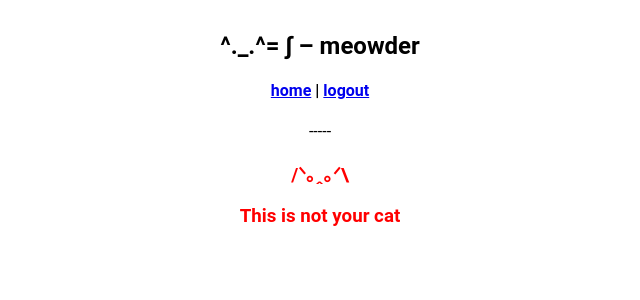
After one commit to mwiens91/meowder, a Django app: page /wrongcat/ in a window 1280 px wide. The commit adds this page. Shown: the top 300 px of the page, without its empty margins (320-960 px from the left). Run offline with Django 3.2, Linux system fonts and the light colour scheme; the visitor is signed in with stand-in values (Sample User, id 1).

Commit message:
Set up Cat homepage

```diff
--- a/meowder/urls.py
+++ b/meowder/urls.py
@@ -21,6 +21,7 @@ import meowder.views as meowder_views
 urlpatterns = [
     path(r'', meowder_views.home, name='home'),
     path(r'admin/', admin.site.urls, name='admin'),
+    path(r'cathome/<int:catid>/', meowder_views.cat_home, name='cathome'),
     path(r'catsignup/', meowder_views.cat_signup, name='catsignup'),
     path(r'editemail/',
          meowder_views.EditEmail.as_view(success_url='/',
@@ -34,6 +35,7 @@ urlpatterns = [
          auth_views.PasswordChangeView.as_view(success_url='/',
                                                template_name="editpassword.html"),
          name='editpassword'),
+    path(r'wrongcat/', meowder_views.error_wrong_cat, name='errorwrongcat'),
     path(r'login/', auth_views.login, {'template_name': 'login.html'}, name='login'),
     path(r'logout/', auth_views.logout, {'next_page': 'login'}, name='logout'),
     path(r'signup/', meowder_views.profile_signup, name='signup'),
--- a/meowder/views.py
+++ b/meowder/views.py
@@ -4,7 +4,7 @@ from django.contrib.auth.models import User
 from django.views.generic.edit import UpdateView
 from django.shortcuts import redirect, render
 from cats.forms import CatSignUpForm, ProfileSignUpForm
-from cats.models import Profile
+from cats.models import Cat, Profile
 
 class EditEmail(UpdateView):
     """User interface to editing email."""
@@ -23,6 +23,16 @@ class EditLocation(UpdateView):
         return self.request.user.profile
 
 @login_required
+def cat_home(request, catid):
+    """Page for rating cats, with a cat."""
+    # Check that user is owner of cat
+    if not request.user.profile.cat_set.filter(id=catid).exists():
+        return redirect(error_wrong_cat)
+
+    cat = Cat.objects.get(id=catid)
+    return render(request, 'cathome.html', {'cat': cat})
+
+@login_required
 def cat_signup(request):
     """Cat sign up page."""
     if request.method == 'POST':
@@ -36,6 +46,11 @@ def cat_signup(request):
     else:
         form = CatSignUpForm()
     return render(request, 'catsignup.html', {'form': form})
+
+@login_required
+def error_wrong_cat(request):
+    """Error page for cat not belonging to owner."""
+    return render(request, 'errornotyourcat.html')
 
 @login_required
 def home(request):
--- /dev/null
+++ b/templates/cathome.html
@@ -0,0 +1,5 @@
+{% extends "base.html" %}
+
+{% block content %}
+<p>Hello <font color="blue"><b>{{ cat.name }}</b></font>!</p>
+{% endblock %}
--- /dev/null
+++ b/templates/errornotyourcat.html
@@ -0,0 +1,10 @@
+{% extends "base.html" %}
+
+{% block content %}
+	<div class="center">
+		<font color="red">
+			<h3>/ᐠ｡ꞈ｡ᐟ\</h3>
+			<h3>This is not your cat</h3>
+		</font>
+	</div>
+{% endblock %}
--- a/templates/home.html
+++ b/templates/home.html
@@ -11,7 +11,7 @@
 {% if cats %}
 <div class="gridwrapper">
 	{% for cat in cats %}
-	<a href='linkhere.com'><div class="gridbox"><img src="{{ cat.profilepic }}" height=250 width=250>{{ cat.name }}</div></a>
+	<a href='{% url 'cathome' cat.id %}'><div class="gridbox"><img src="{{ cat.profilepic }}" height=250 width=250>{{ cat.name }}</div></a>
 	{% endfor %}
 </div>
 {% endif %}
```
